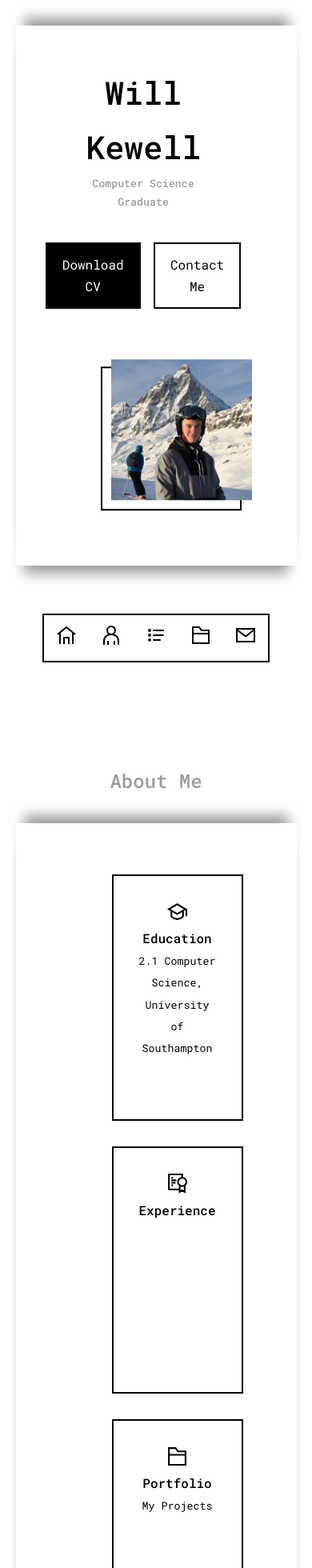
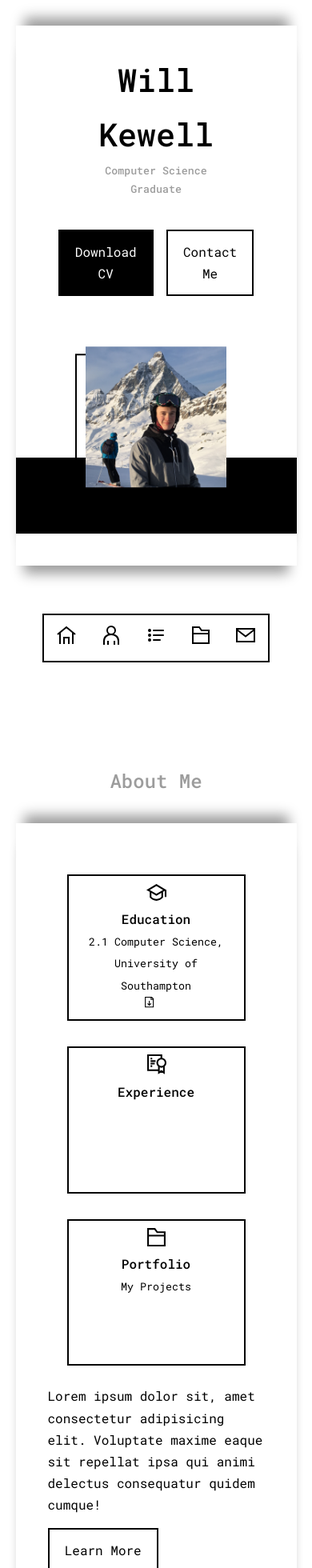
Before and after one commit to willkewell/willkewell.github.io, a React (Create React App) app: page / in a window 390 px wide. Shown: the top 1960 px of the page at 80% size. Built offline with nearby package versions, Linux system fonts and the light colour scheme.

Commit message:
Tablet/Mobile Responsiveness

```diff
--- a/src/components/about/About.jsx
+++ b/src/components/about/About.jsx
@@ -3,6 +3,7 @@ import CV from '../../assets/W-Kewell-CV.pdf'
 import { RiGraduationCapLine } from "react-icons/ri";
 import { GrCertificate } from "react-icons/gr";
 import { GrFolder } from "react-icons/gr";
+import { GrDocumentDownload } from "react-icons/gr";
 import './about.css'
 
 const About = () => {
@@ -18,7 +19,7 @@ const About = () => {
                             <RiGraduationCapLine size={25}/>
                             <h4>Education</h4>
                             <small>2.1 Computer Science, University of Southampton</small>
-                            <h5 className='h5 h5-hidden'>Click to download CV</h5>
+                            <h5 className='h5 h5-hidden'><GrDocumentDownload />CV</h5>
                         </a>
                     </article>
                     <article className="about__card">
--- a/src/components/about/about.css
+++ b/src/components/about/about.css
@@ -16,11 +16,10 @@
 }
 
 .about__container {
-    display: grid;
+    /* display: flex; */
+    flex-direction: row;
     padding: 2.5rem;
-    width: max-content;
-    /* grid-template-columns: 35% 50%;
-    gap: 15%; */
+    /* width: max-content; */
 }
 
 .about__cards {
@@ -28,12 +27,13 @@
     grid-template-columns: repeat(3, 1fr);
     gap: 2rem;
     padding: 1.5rem 5rem;
+    width: fit-content;
 }
 
 .about__card {
     background: var(--color-white);
     border: 2px solid;
-    padding: 2rem;
+    padding: 0.5rem 1rem;
     text-align: center;
     transition: var(--transition);
 }
@@ -46,6 +46,10 @@
 .h5-hidden {
     font-weight: 700;
     color: var(--color-white);
+}
+
+.about__content p {
+    padding-bottom: 1rem;
 }
 
 .about__scroll__down {
@@ -68,5 +72,7 @@
 
 /* MEDIA QUERIES (MOBILE DEVICES) */
 @media screen and (max-width: 600px) {
-
+    .about__cards {
+        padding: 1.5rem 1.5rem;
+    }
 }
--- a/src/components/contact/contact.css
+++ b/src/components/contact/contact.css
@@ -69,3 +69,25 @@ input, textarea {
     border: 2px solid var(--color-black);
     resize: none;
 }
+
+/* MEDIA QUERIES (TABLET DEVICES) */
+@media screen and (max-width: 1024px) {
+
+}
+
+/* MEDIA QUERIES (MOBILE DEVICES) */
+@media screen and (max-width: 600px) {
+    .contact__container {
+        flex-direction: column;
+        padding: 1.5rem 2.5rem;
+    }
+
+    .contact__me {
+        width: auto;
+    }
+
+    .contact__content {
+        padding-top: 0;
+        width: auto;
+    }
+}
--- a/src/components/experience/experience.css
+++ b/src/components/experience/experience.css
@@ -19,7 +19,7 @@
 
 .experience__container > div {
     background: transparent;
-    padding: 2.5rem 5rem;
+    padding: 2.5rem 2.5rem;
     border: 2px solid var(--color-black);
     transition: var(--transition);
 }
--- a/src/components/header/header.css
+++ b/src/components/header/header.css
@@ -6,10 +6,10 @@ header {
 }
 
 .header__container {
+    height: 80vh;
     padding: 0 2.5rem 0 2.5rem;
     align-items: center;
     justify-content: center;
-    height: 75vh;
     display: flex;
     position: relative;
     /* gap: 4rem; */
@@ -40,6 +40,10 @@ header {
     width: 50%;
     margin-left: 4rem;
     z-index: 2;
+}
+
+.header__content {
+    padding-right: 0;
 }
 
 .header__me-image {
@@ -82,18 +86,19 @@ header {
     transform: rotate(90deg);
     right: -3rem;
     bottom: 4rem;
+    z-index: 2;
 }
 
 /* MEDIA QUERIES (TABLET DEVICES) */
 @media screen and (max-width: 1024px) {
     header {
-        height: 100vh;
+        /* height: 100vh; */
         padding-top: 2rem;
         /* padding: 2rem; */
     }
 
     .header__container {
-        height: 80vh;
+        /* height: 80vh; */
         display: flex;
         position: relative;
         flex-direction: column;
@@ -114,42 +119,45 @@ header {
 
     .header__me {
         height: fit-content;
-        padding-top: 4rem;
-        /* margin: 0 auto; */
+        /* padding-top: 4rem; */
+        margin: 4rem auto;
         /* position: relative; */
         /* justify-content: center; */
         /* align-items: center; */
     }
 
+    .header__me-image {
+
+    }
+
     .header__container-deco {
-        padding-bottom: 8rem;
-        position: relative;
-        /* background: var(--color-black); */
-        background: transparent;
+        position: absolute;
+        background: var(--color-black);
+        /* background: transparent; */
         width: 100%;
-        height: 8rem;
+        height: 14%;
         left: 0;
-        bottom: 10rem;
+        top: auto;
+        bottom: 6%;
         z-index: 1;
+    }
+
+    .header__scroll__down {
+        bottom: 27%;
     }
 }
 
 /* MEDIA QUERIES (MOBILE DEVICES) */
 @media screen and (max-width: 600px) {
     header {
-        height: 100vh;
+        /* height: 100vh; */
     }
 
     .header__container {
-        height: 80vh;
-        display: flex;
-        position: relative;
-        flex-direction: column;
-        justify-content: center;
-        padding: 6rem 0 0 0;
+        padding-top: 0;
     }
 
-    .header__socials, .scroll__down {
+    .scroll__down {
         display: none;
     }
 
--- a/src/index.css
+++ b/src/index.css
@@ -30,7 +30,7 @@
 
 html {
     scroll-behavior: smooth;
-    /* scroll-snap-type: y mandatory; */
+    scroll-snap-type: y proximity;
     height: 100%;
 }
 
```
